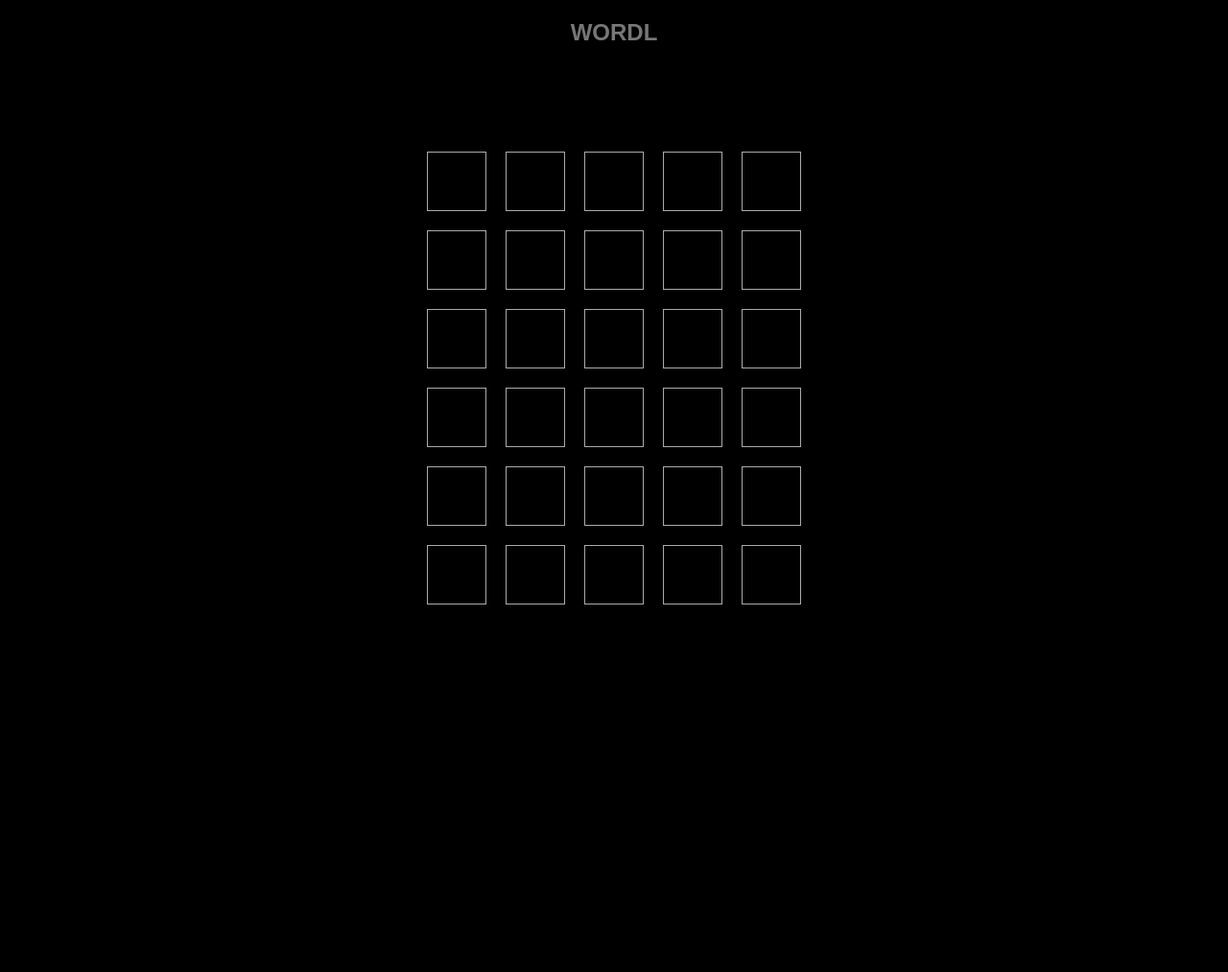
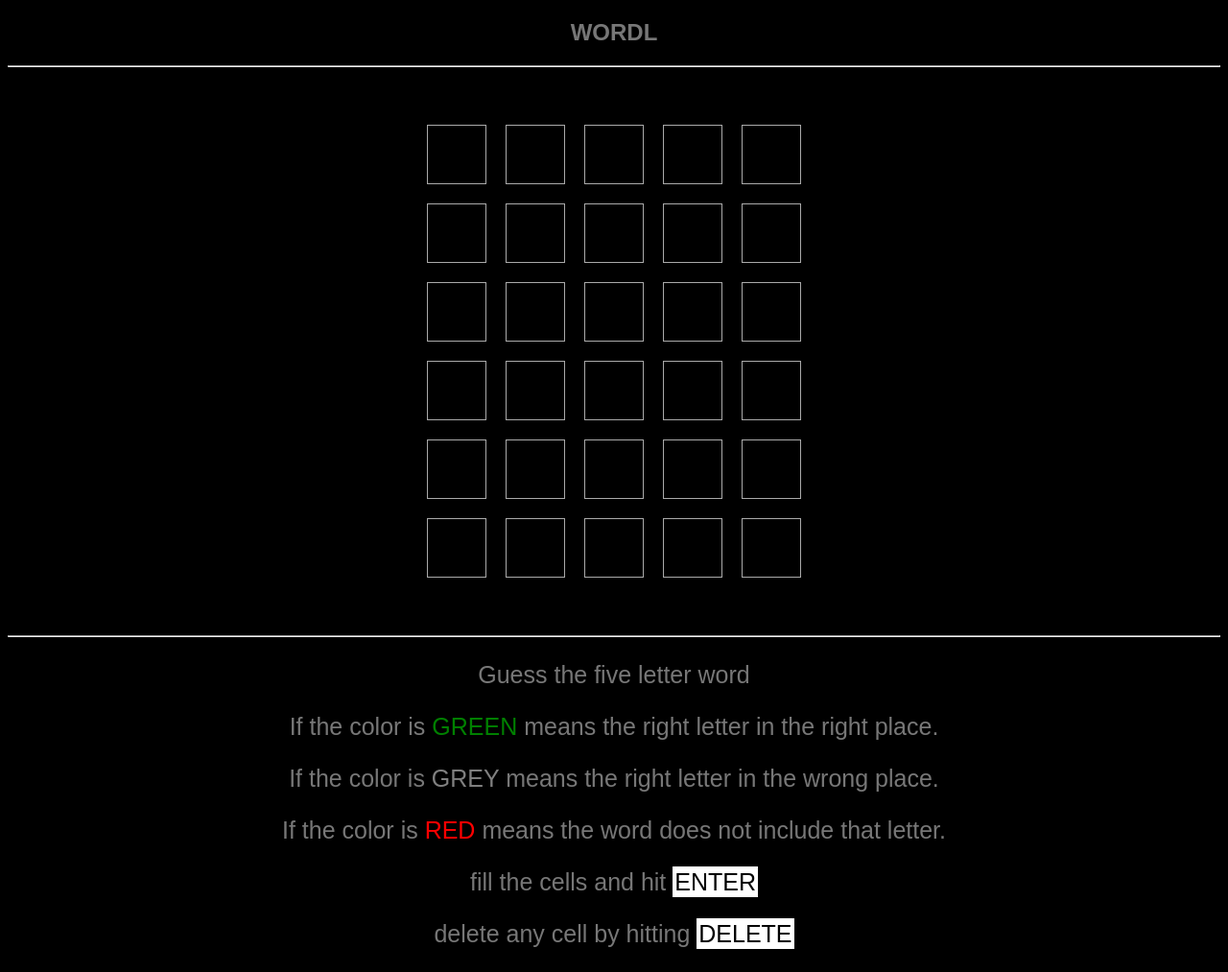
Before and after one commit to louzanizineddine/wordl-clone, a website with bundled scripts: page index.html in a window 1280 px wide. Shown: the whole page at 96% size. Before the commit the page ends 800 px from the top, so only its background shows below. Built offline with nearby package versions, Linux system fonts and the light colour scheme.

Commit message:
adding some tips in the index page

```diff
--- a/index.html
+++ b/index.html
@@ -9,12 +9,22 @@
 </head>
 <body>
     <h2>WORDL</h2>
+    <hr>
     <div id="alert">
 
     </div>
     <div id="grid">
 
     </div>
+    <hr>
+    <div class="tips">
+            <p>Guess the five letter word</p>
+            <p>If the color is <span style="color: green;">GREEN</span> means the right letter in the right place.</p>
+            <p>If the color is <span style="color: grey;">GREY</span> means the right letter in the wrong place.</p>
+            <p>If the color is <span style="color: red;">RED</span> means the word does not include that letter.</p>
+            <p>fill the cells and hit <span class="enter">ENTER</span></p>
+            <p>delete any cell by  hitting <span class="delete">DELETE</span></p>
+    </div>
     <script type='module' src="./app.js"></script>
 </body>
 </html>
--- a/style.css
+++ b/style.css
@@ -6,7 +6,8 @@ body , html{
 }
 
 #grid {
-    margin-top: 100px;
+    margin-top: 50px;
+    margin-bottom: 50px;
 }
 .row {
     display: flex;
@@ -23,3 +24,15 @@ body , html{
     margin: 10px;
     font-weight: bold;
 }
+
+.tips {
+    font-size: 25px;
+}
+
+.enter ,  .delete {
+    font-size: 25px;
+    border: 1px solid white;
+    padding : 1px;
+    background-color: white;
+    color: #000;
+}
```
